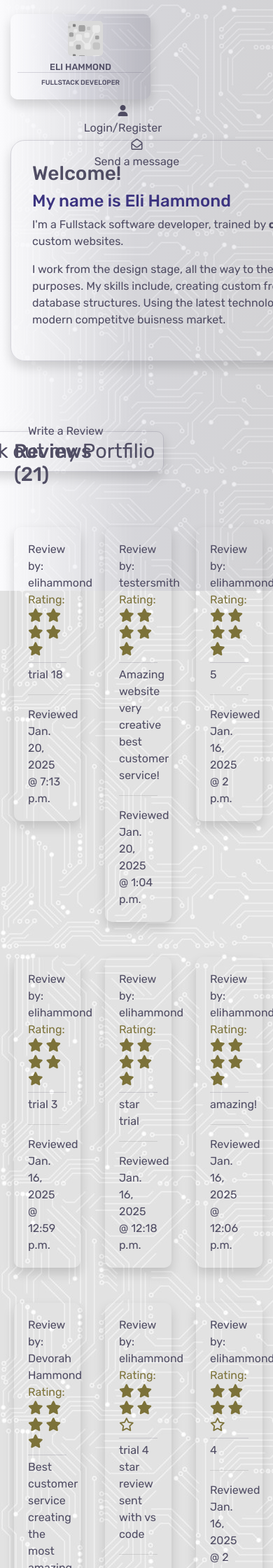
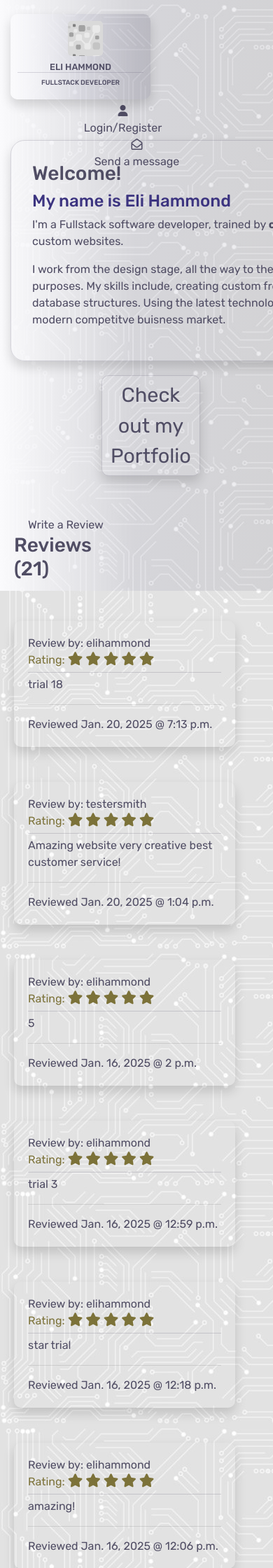
Before and after one commit to e-h-dev/e_hammond, a Django app: page / in a window 390 px wide; the page is wider, and only the part inside the window is pictured. Shown: the top 2240 px of that part at 70% size. Run offline with Django 3.2, Linux system fonts and the light colour scheme; data comes from the database, SQL or seed files in the repository; some libraries are stand-ins or nearby versions.

Commit message:
Update home page styles for tablet size devices

```diff
--- a/home/templates/home/index.html
+++ b/home/templates/home/index.html
@@ -4,9 +4,9 @@
 {% block content %}
 <div class="container-fluid">
     <div class="row">
-        <div class="col-md-2">
+        <div class="col-lg-2 col-md-1">
         </div>
-        <div class="col-md-8">
+        <div class="col-lg-8 col-md-11">
             <div class="small-box"></div>
             <div class="info-box shadow">
                 <h3>Welcome!</h3>
@@ -16,9 +16,17 @@
                 <p>I work from the design stage, all the way to the backend, building websites fit for all purposes. My skills include, creating custom frontend designs and buiding complex database structures. Using the latest technology, I can build websites suitable for the modern competitve buisness market.</p>
             </div>
         </div>
-        <div class="col-md-2">
-            <div class="btn porfolio-btn shadow"><a href="{% url 'portfolio' %}">Check out my Portfilio</a></div>
+        <div class="col-lg-2 d-none d-lg-block">
+            <div class="btn portfolio-btn portfolio-btn-lg shadow"><a href="{% url 'portfolio' %}">Check out my Portfolio</a></div>
         </div>
+    </div>
+    <!-- row for portfolio link button on mobile -->
+    <div class="row">
+        <div class="col-4"></div>
+        <div class="col-4 mb-5 d-lg-none">
+            <div class="btn portfolio-btn portfolio-btn-md shadow"><a href="{% url 'portfolio' %}">Check out my Portfolio</a></div>
+        </div>
+        <div class="col-4"></div>
     </div>
     <div class="row">
         <div class="col-6 review-section">
@@ -28,7 +36,7 @@
     </div>
     <div class="row">
             {% for review in reviews %}
-            <div class="col-4 review-section">
+            <div class="col-lg-4 col-md-6 review-section">
                 <div class="user-review shadow">
                     <div>
                         Review by: {{ review.name }}
--- a/static/css/base.css
+++ b/static/css/base.css
@@ -274,11 +274,8 @@ li a:hover{
   font-weight: 500;
 }
 
-.porfolio-btn{
+.portfolio-btn{
   position: relative;
-  top:100px;
-  /* left:200px; */
-  right:100px;
   z-index: 1;
   font-family: var(--main-font);
   text-align: center;
@@ -288,13 +285,22 @@ li a:hover{
   border-radius: 10px;
 }
 
-.porfolio-btn a{
+.portfolio-btn-lg{
+  top:100px;
+  right:100px;
+}
+
+.portfolio-btn-md{
+  top:20px;
+}
+
+.portfolio-btn a{
   color: rgb(80, 77, 100);
   text-decoration: none;
 }
 
-.porfolio-btn:hover{
-  background-color: rgba(212, 212, 212, 0.5);
+.portfolio-btn:hover{
+  background-color: #f9f9f9;
 }
 
 .review-section{
```
